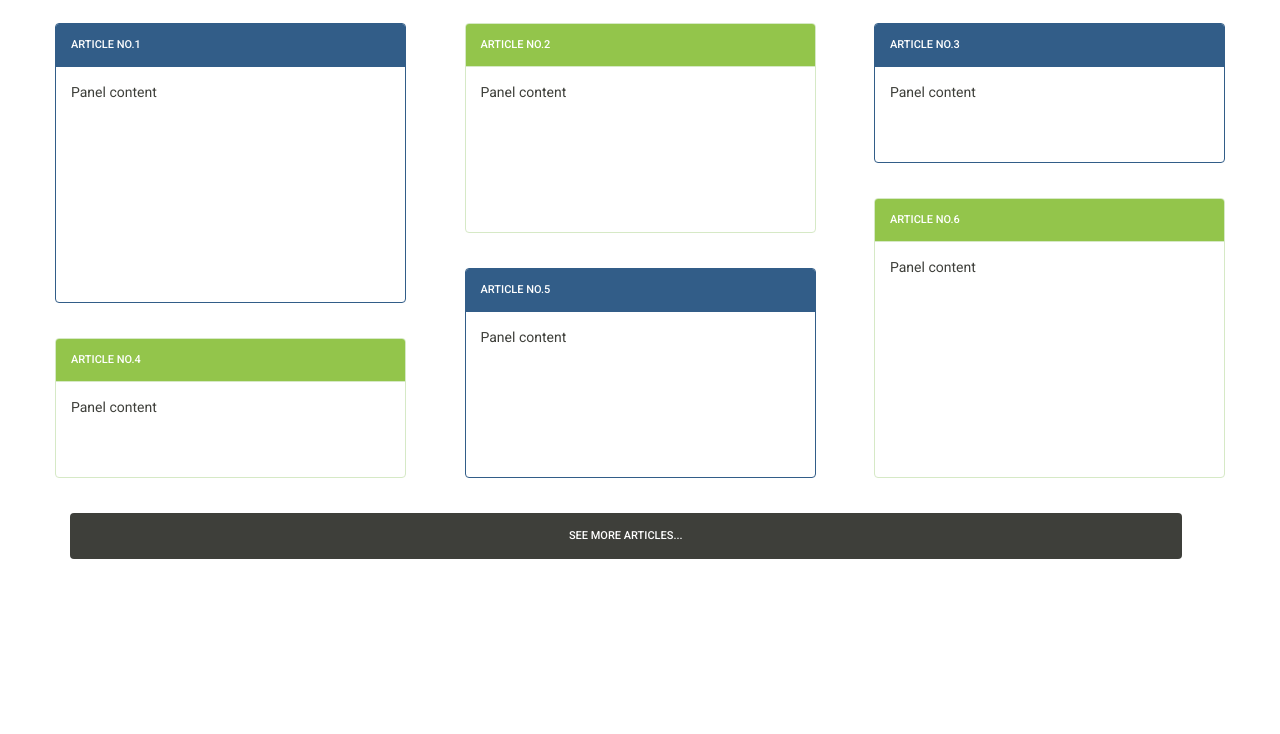
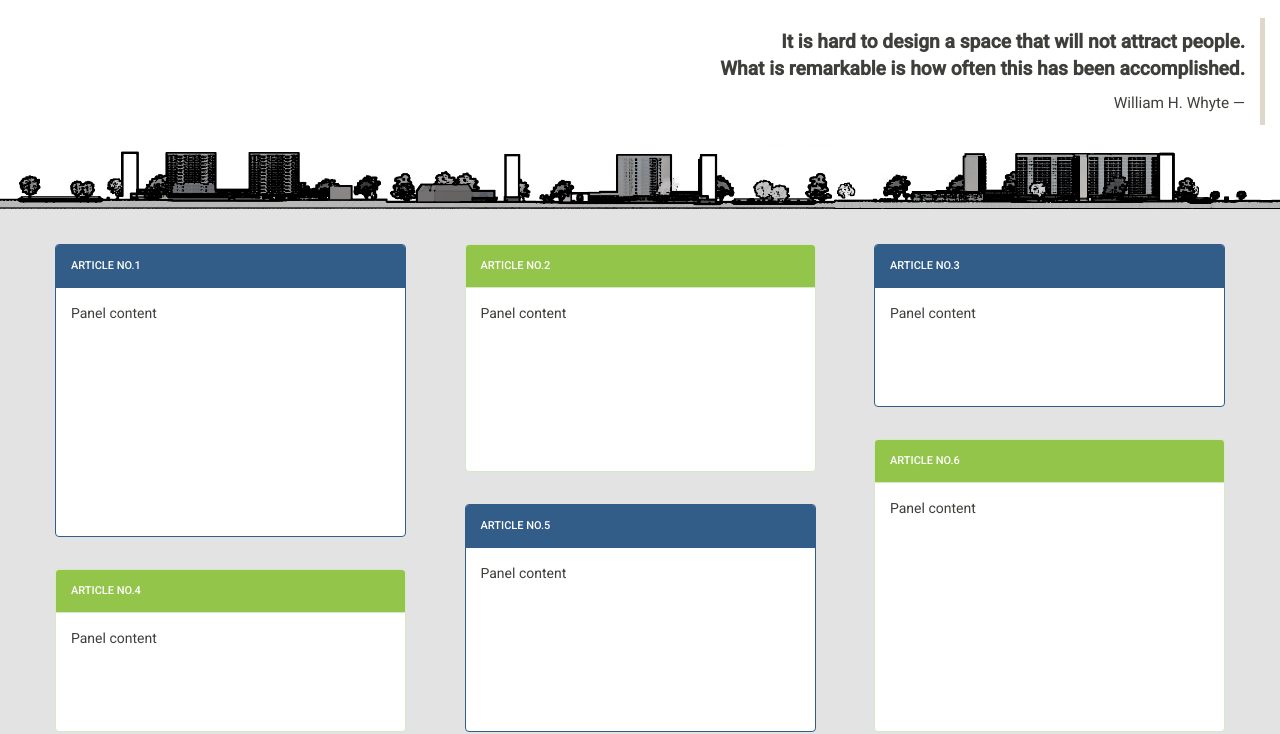
Before and after one commit to ankawachala/LITG2ndEdition, a plain HTML site: page Placemaking.html in a window 1280 px wide. Shown: the part 66-800 px from the top of the page. Drawn offline with Linux system fonts and the light colour scheme.

Commit message:
background img, about section addition

```diff
--- a/Placemaking.html
+++ b/Placemaking.html
@@ -9,9 +9,10 @@
 </head>
 <body>
 
+
 	<!-- NAVBAR -->
 	<nav class="navbar navbar-inverse">
-	<div class="container-fluid">
+	<div id="navbar" class="container-fluid">
 		<div class="navbar-header">
 		<button type="button" class="navbar-toggle collapsed" data-toggle="collapse" data-target="#bs-example-navbar-collapse-2">
         <span class="sr-only">Toggle navigation</span>
@@ -24,7 +25,7 @@
 
 
 	<!-- MENU -->
-    <div class="collapse navbar-collapse" id="bs-example-navbar-collapse-2">
+    <div id="menu" class="collapse navbar-collapse" id="bs-example-navbar-collapse-2">
       <ul class="nav navbar-nav">
         <li class="dropdown">
           <a href="#" class="dropdown-toggle" data-toggle="dropdown" role="button" aria-expanded="false">Articles <span class="caret"></span></a></li>
@@ -54,12 +55,28 @@
   </div>
  </nav>
 
+ <!-- TOP SECTION -->
 
+<div>
+<div class= "container-fluid">
+ <blockquote class="p_font blockquote-reverse">
+  <p><b>It is hard to design a space that will not attract people.<br>What is remarkable is how often this has been accomplished.</b></p>
+  <small>William H. Whyte</small>
+</blockquote>
+ </div>
+
+<div class="div-wrapper multiple_backgound_color">
+    <img src="placemaking.png"/>
+</div>
+</div>
+
+ <!-- MIDDLE SECTION -->
+ <div id="middle_section" class="background_color">
 
   	<!-- PANELS -->
-	<div class="container">
+	<div id="panels_section" class="container">
 
-		<div class="panel panel-primary block tl">
+		<div id="panel_1" class="panel panel-primary block tl">
 			<div class="panel-heading">
 			<h3 class="panel-title">Article No.1</h3>
 			</div>
@@ -68,7 +85,7 @@
 			</div>
 		</div>
 
-		<div class="block t panel panel-success">
+		<div id="panel_2" class="block t panel panel-success">
 			<div class="panel-heading">
 			<h3 class="panel-title">Article No.2</h3>
 			</div>
@@ -77,7 +94,7 @@
 			</div>
 		</div>
 
-		<div class="block tr panel panel-primary">
+		<div id="panel_3" class="block tr panel panel-primary">
 			<div class="panel-heading">
 			<h3 class="panel-title">Article No.3</h3>
 			</div>
@@ -86,7 +103,7 @@
 			</div>
 		</div>
 
-		<div class="block bl panel panel-success">
+		<div id="panel_4" class="block bl panel panel-success">
 			<div class="panel-heading">
 			<h3 class="panel-title">Article No.4</h3>
 			</div>
@@ -95,7 +112,7 @@
 			</div>
 		</div>
 
-		<div class="block b panel panel-primary">
+		<div id="panel_5" class="block b panel panel-primary">
 			<div class="panel-heading">
 			<h3 class="panel-title">Article No.5</h3>
 			</div>
@@ -104,7 +121,7 @@
 			</div>
 		</div>
 
-		<div class="block br panel panel-success">
+		<div id="panel_6" class="block br panel panel-success">
 
 			<div class="panel-heading">
 			<h3 class="panel-title">Article No.6</h3>
@@ -114,12 +131,40 @@
 			</div>
 		</div>
 
-		<div class="butt btn-group btn-group-justified">
+		<div id="more_button" class="butt btn-group btn-group-justified">
 			<a href="#" class="btn btn-default">See more articles...</a>
 		</div>
 
 	</div>
 
+	<!-- MODALS -->
+	<div class="modal">
+	<div class="modal-dialog">
+    <div class="modal-content">
+      <div class="modal-header">
+        <button type="button" class="close" data-dismiss="modal" aria-hidden="true">&close;</button>
+        <h4 class="modal-title">Modal title</h4>
+      </div>
+      <div class="modal-body">
+        <p>One fine body…</p>
+      </div>
+      <div class="modal-footer">
+        <button type="button" class="btn btn-default" data-dismiss="modal">Close</button>
+        <button type="button" class="btn btn-primary">Save changes</button>
+      </div>
+    </div>
+  </div>
+</div>
 
+	<!-- ABOUT PLACEMAKING.PL -->
+
+	<div id="about" class="jumbotron">
+		<blockquote class="blockquote">
+		<h3><b>About Placemaking.pl</b></h3>
+		<p>Lorem ipsum dolor sit amet, consectetuer adipiscing elit. Aenean commodo ligula eget dolor. Aenean massa. Cum sociis natoque penatibus et magnis dis parturient montes, nascetur ridiculus mus. Donec quam felis, ultricies nec, pellentesque eu, pretium quis, sem. Nulla consequat massa quis enim. Donec pede justo, fringilla vel, aliquet nec, vulputate eget, arcu. In enim justo, rhoncus ut, imperdiet a, venenatis vitae, justo. Nullam dictum felis eu pede mollis pretium. Integer tincidunt. Cras dapibus. Vivamus elementum semper nisi. Aenean vulputate eleifend tellus. Aenean leo ligula, porttitor eu, consequat vitae, eleifend ac, enim. Aliquam lorem ante, dapibus in, viverra quis, feugiat a, tellus. Phasellus viverra nulla ut metus varius laoreet.</p>
+		</blockquote>
+	</div>
+
+</div>
 </body>
 </html>
--- a/css/additional_classes.css
+++ b/css/additional_classes.css
@@ -2,14 +2,13 @@
 {
     max-width: 3000px;
 	max-height: 1000px;
-	height: 700px;
+	height: 650px;
     position:relative;
-    margin-top:25px;
 }
 
 .block
 {
-    width:30%;
+	width:30%;
     height:30%;
     position:absolute;
     left:50%;
@@ -20,45 +19,76 @@
 {
     top:0%;
 	left:0%;
-	height:40%;
+	height:45%;
+	margin-top: 35px;
 }
 
 .t
 {
     top:0%;
 	left:35%;
+	height:35%;
+	margin-top: 35px;
 }
 
 .tr
 {
     top:0%;
 	left:70%;
-	height:20%;
+	height:25%;
+	margin-top: 35px;
 }
 
 .bl
 {
-    top:45%;
+    top:50%;
 	left:0%;
-	height:20%;
+	height:25%;
+	margin-top: 35px;
 }
 
 .b
 {
-    top:35%;
+    top:40%;
 	left:35%;
+	height:35%;
+	margin-top: 35px;
 }
 
 .br
 {
-    top:25%;
+    top:30%;
 	left:70%;
-	height:40%;
+	height:45%;
+	margin-top: 35px;
 }
 
 .butt
 {
 	position:absolute;
 	width:95%;
-	top:70%;
+	top:81%;
+	margin-top: 35px;
 }
+
+.div-wrapper {
+    position: relative;
+}
+
+.div-wrapper img {
+    position: relative;
+    left: 0;
+    bottom: 0;
+	max-width: 100%;
+	max-height: auto;
+}
+
+.background_color
+{
+	background-color: #E3E3E3;
+}
+
+.p_font
+{
+	font-size: 1.5vw;
+}
```
Also changed, not shown: 1 other file.
